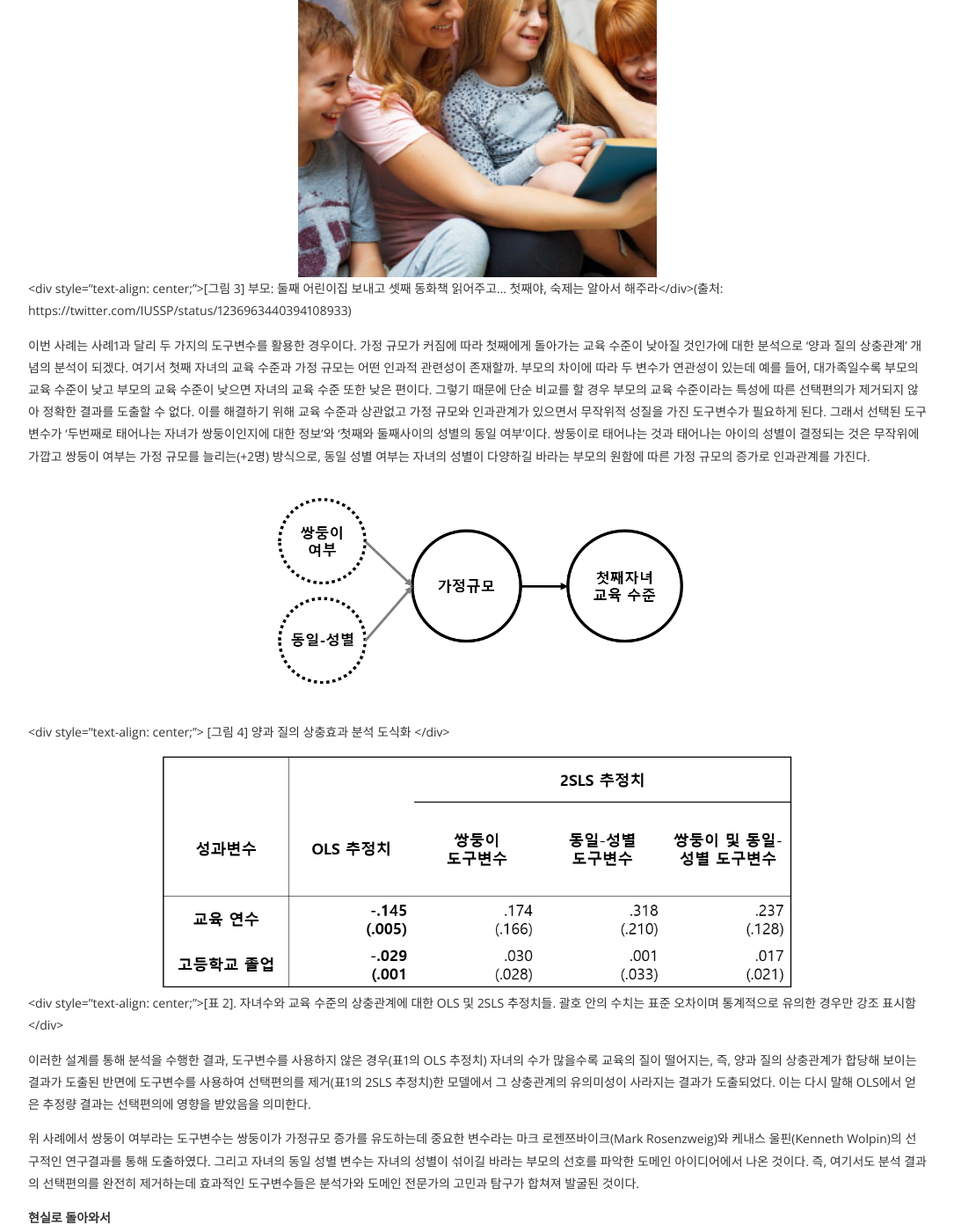
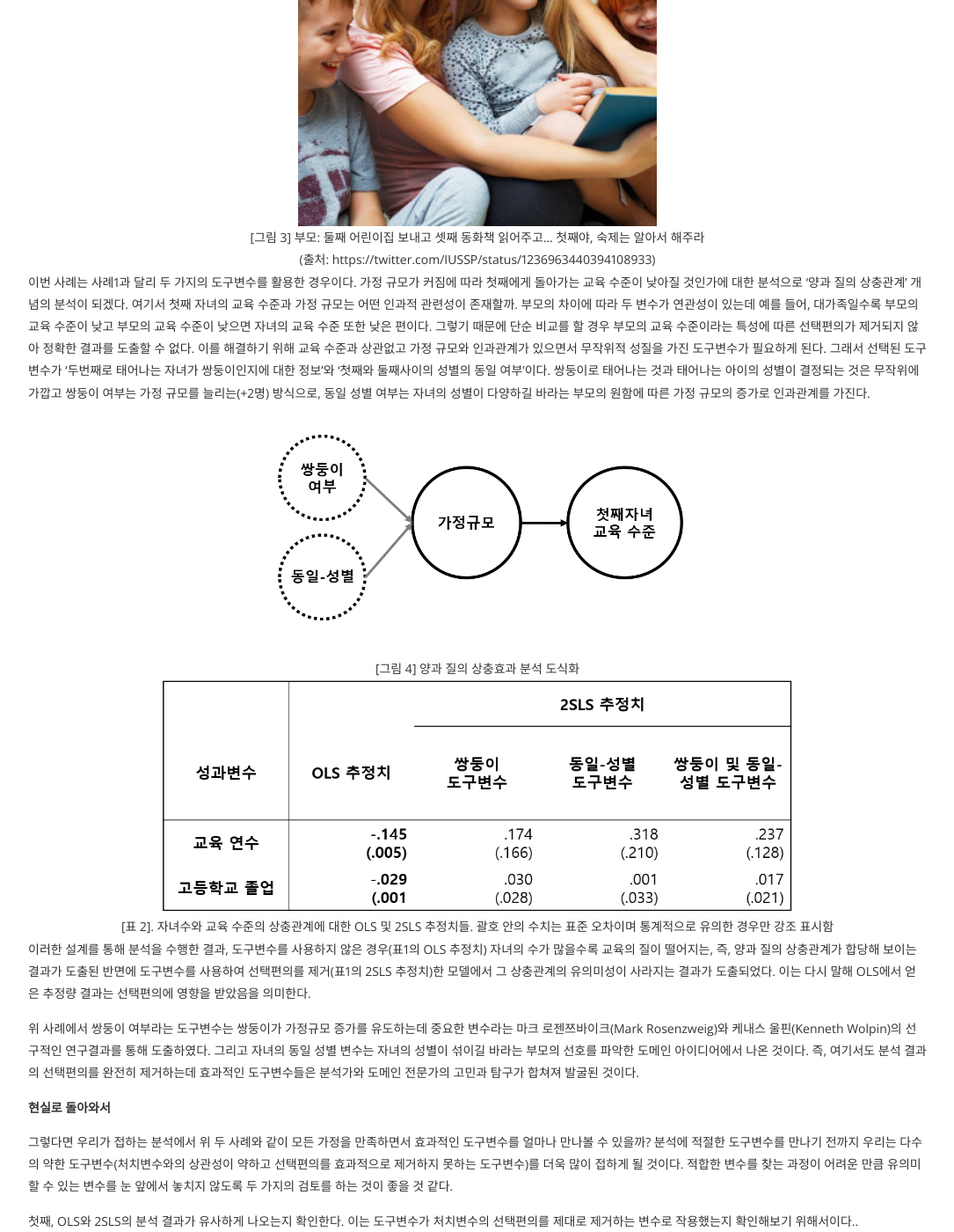
Before and after one commit to kurossncsoft/kurossncsoft.github.io, a Jekyll site: the page built from _posts/2021-01-15-instrumentvariable.markdown, in a window 1280 px wide and 1400 px high, scrolled down 2499 px. Shown: the whole window at 88% size, without its empty margins (97-1182 px from the left). Built offline with Jekyll 4.4.1, drawn with Linux system fonts in a browser that asks for light colours; nearby versions of some CDN libraries; comment, search, counter and statistics services are not loaded; some of the changed text lies outside the part shown.

```diff
--- a/_posts/2021-01-15-instrumentvariable.markdown
+++ b/_posts/2021-01-15-instrumentvariable.markdown
@@ -15,9 +15,9 @@
 
 <div style="text-align: center;"><img style="max-height:60%; max-width:60%;" src="/assets/study/instrumentvariable/blog29_know.png"></div>
 
-<div style=''text-align: center;"> [그림1] Knowledge Is Power Program</div>
+<div style="text-align: center;">[그림1] Knowledge Is Power Program</div>
 
-(출처: https://www.upliftingcuracao.com/apps/blog/show/44561427-knowledge-is-power-program-our-live-events-and-this-week-tip)
+<div style="text-align: center;">(출처: https://www.upliftingcuracao.com/apps/blog/show/44561427-knowledge-is-power-program-our-live-events-and-this-week-tip)</div>
 
 헌장학교(Knowledge Is Power Program, 이하 KIPP)는 미국에서 성적이 안좋은 지역의 교육 개혁을 위해 설립된 공립학교로 일반 공립학교에 비하여 교사 채용과 교육 시간 등의 운영방식이 자율적이라는 면에서 차별점을 둔 학교다. 연구자들은 실제로 KIPP에 진학하는 학생들의 성적이 향상되는지 알아보기 위해 보스턴의 린이라는 도시에 설립된 KIPP의 데이터를 분석하였다.
 
@@ -25,11 +25,11 @@
 
 <div style="text-align: center;"><img style="max-height:40%; max-width:40%;" src="/assets/study/instrumentvariable/헌장학교도식화.png"></div>
 
-<div style=''text-align: center;">[그림 2] 헌장학교 교육효과 설계 도식화. 점선처리된 변수는 도구변수를 의미함 </div>
+<div style="text-align: center;">[그림 2] 헌장학교 교육효과 설계 도식화. 점선처리된 변수는 도구변수를 의미함 </div>
 
 <div style="text-align: center;"><img style="max-height:60%; max-width:60%;" src="/assets/study/instrumentvariable/헌장학교결과.png"></div>
 
-<div style=''text-align: center;">[표 1] 헌장학교 교육효과 분석 결과. 괄호 안의 값은 표준편차를 의미</div>
+<div style="text-align: center;">[표 1] 헌장학교 교육효과 분석 결과. 괄호 안의 값은 표준편차를 의미</div>
 
 [표1]은 KIPP에 진학한 학생과 일반 공립학교에 진학한 학생들의 수학 점수 변화를 비교한 자료이다. KIPP 진학 여부만 놓고 단순 비교한 경우 교육 성과(수학 점수)가 0.478만큼 상승하며, 추첨을 통해 당첨된 경우와 탈락된 경우를 고려하여 비교하면 0.48 증가하는 것으로 나타난다. 이를 통해 KIPP가 실제 교육 효과가 있다는 점을 확인할 수 있으며, 분석 설계 시 우려했던 ‘학습 의지’에 따른 선택편의 문제가 크지 않다는 것도 확인할 수 있었다(참고로 이 자료에서 0.47(혹은 0.48)의 의미는 해당 학교가 위치한 주(state)의 전체 수학 평균 점수에 비해 KIPP 재학생의 수학 점수가 평균적으로 0.47*표준편차 만큼 높다는 것을 의미한다).
 
@@ -45,17 +45,19 @@
 
 <div style="text-align: center;"><img style="max-height:40%; max-width:40%;" src="/assets/study/instrumentvariable/ESqTp-zXYAAdQS0.jpg"></div>
 
-<div style=''text-align: center;">[그림 3] 부모: 둘째 어린이집 보내고 셋째 동화책 읽어주고… 첫째야, 숙제는 알아서 해주라</div>(출처: https://twitter.com/IUSSP/status/1236963440394108933)
+<div style="text-align: center;">[그림 3] 부모: 둘째 어린이집 보내고 셋째 동화책 읽어주고… 첫째야, 숙제는 알아서 해주라</div><div style="text-align: center;">(출처: https://twitter.com/IUSSP/status/1236963440394108933)</div>
+
+
 
 이번 사례는 사례1과 달리 두 가지의 도구변수를 활용한 경우이다. 가정 규모가 커짐에 따라 첫째에게 돌아가는 교육 수준이 낮아질 것인가에 대한 분석으로 '양과 질의 상충관계' 개념의 분석이 되겠다. 여기서 첫째 자녀의 교육 수준과 가정 규모는 어떤 인과적 관련성이 존재할까. 부모의 차이에 따라 두 변수가 연관성이 있는데 예를 들어, 대가족일수록 부모의 교육 수준이 낮고 부모의 교육 수준이 낮으면 자녀의 교육 수준 또한 낮은 편이다. 그렇기 때문에 단순 비교를 할 경우 부모의 교육 수준이라는 특성에 따른 선택편의가 제거되지 않아 정확한 결과를 도출할 수 없다. 이를 해결하기 위해 교육 수준과 상관없고 가정 규모와 인과관계가 있으면서 무작위적 성질을 가진 도구변수가 필요하게 된다. 그래서 선택된 도구변수가 ‘두번째로 태어나는 자녀가 쌍둥이인지에 대한 정보’와 ‘첫째와 둘째사이의 성별의 동일 여부’이다. 쌍둥이로 태어나는 것과 태어나는 아이의 성별이 결정되는 것은 무작위에 가깝고 쌍둥이 여부는 가정 규모를 늘리는(+2명) 방식으로, 동일 성별 여부는 자녀의 성별이 다양하길 바라는 부모의 원함에 따른 가정 규모의 증가로 인과관계를 가진다.
 
 <div style="text-align: center;"><img style="max-height:50%; max-width:50%;" src="/assets/study/instrumentvariable/첫째딜레마도식화.png"></div>
 
-<div style=''text-align: center;"> [그림 4] 양과 질의 상충효과 분석 도식화 </div>
+<div style="text-align: center;"> [그림 4] 양과 질의 상충효과 분석 도식화 </div>
 
 <div style="text-align: center;"><img style="max-height:70%; max-width:70%;" src="/assets/study/instrumentvariable/첫째딜레마결과.png"></div>
 
-<div style=''text-align: center;">[표 2]. 자녀수와 교육 수준의 상충관계에 대한 OLS 및 2SLS 추정치들. 괄호 안의 수치는 표준 오차이며 통계적으로 유의한 경우만 강조 표시함 </div>
+<div style="text-align: center;">[표 2]. 자녀수와 교육 수준의 상충관계에 대한 OLS 및 2SLS 추정치들. 괄호 안의 수치는 표준 오차이며 통계적으로 유의한 경우만 강조 표시함 </div>
 
 이러한 설계를 통해 분석을 수행한 결과, 도구변수를 사용하지 않은 경우(표1의 OLS 추정치) 자녀의 수가 많을수록 교육의 질이 떨어지는, 즉, 양과 질의 상충관계가 합당해 보이는 결과가 도출된 반면에 도구변수를 사용하여 선택편의를 제거(표1의 2SLS 추정치)한 모델에서 그 상충관계의 유의미성이 사라지는 결과가 도출되었다. 이는 다시 말해 OLS에서 얻은 추정량 결과는 선택편의에 영향을 받았음을 의미한다.
 
```
